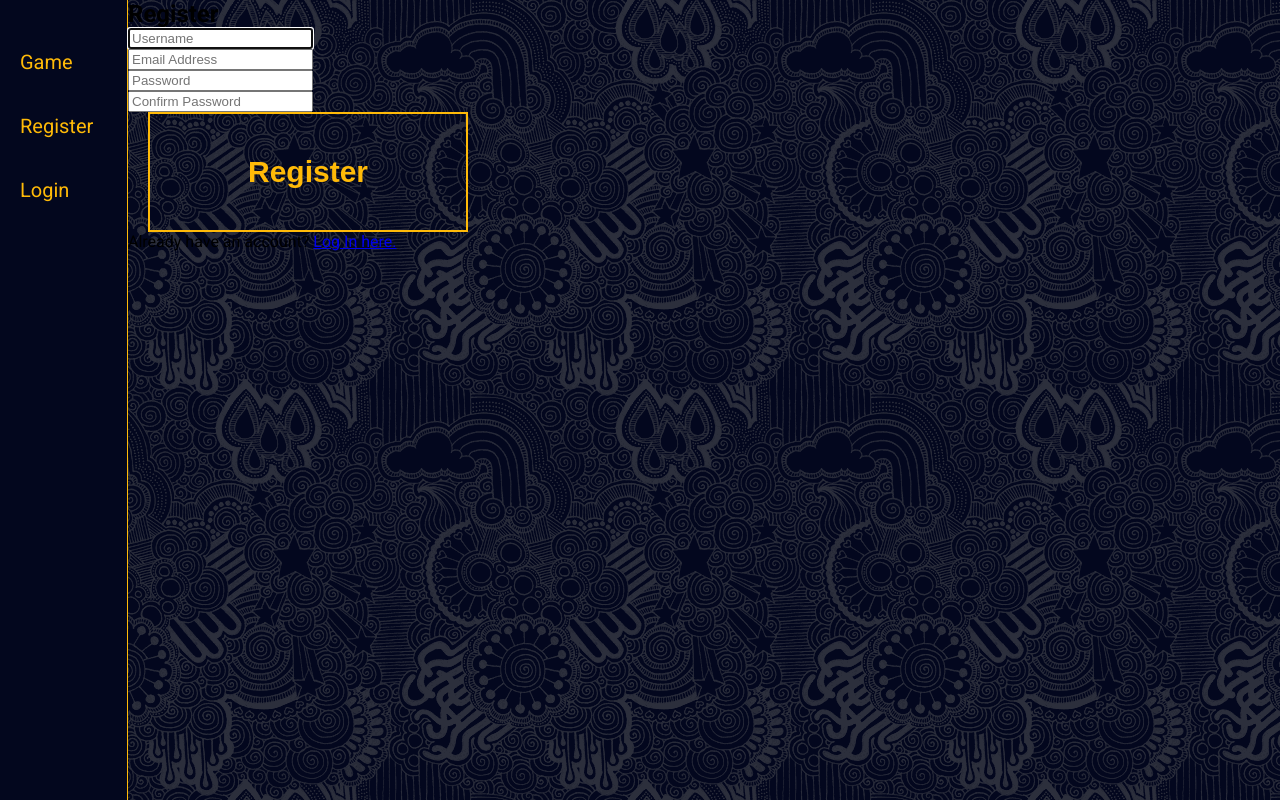
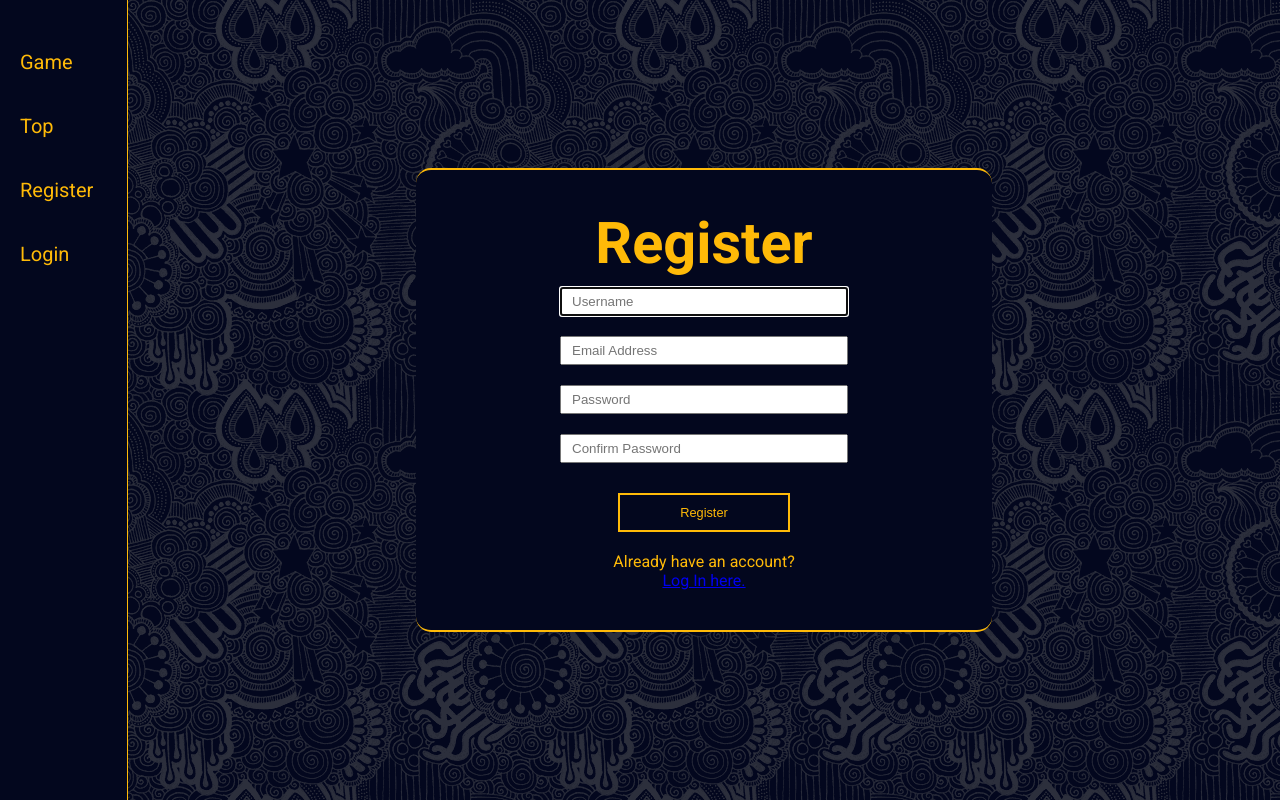
Before and after one commit to AlexeyPe/Vue-Clicker.github.io, a Django app: page /register in a window 1280 px wide. Run offline with Django 3.2, Linux system fonts and the light colour scheme.

Commit message:
Small changes

```diff
--- a/clicker/static/clicker/style.css
+++ b/clicker/static/clicker/style.css
@@ -77,10 +77,63 @@ h1,h2,h3,h4,h5,h6,p {
 /* ====== Container ====== */
 .container {
     width: 100%;
-    max-width: 1200px;
+    height: 100%;
+    display: flex;
+    flex-direction: column;
+    align-items: center;
+    justify-content: center;
+}
+/* == top ==*/
+.top {
+    width: 50%;
+    height: 50%;
+    background-color: #03071E;
+
+}
+/* == login or register ==*/
+.form {
+    width: 50%;
+    height: auto;
+    padding: 40px 0;
+    max-height: 100vh;
+    background-color: #03071E;
+    color: #FFBA08;
+
+    border-top: 2px solid #FFBA08;
+    border-bottom: 2px solid #FFBA08;
+    border-radius: 15px;
+}
+.form__inner {
+    display: flex;
+    flex-direction: column;
+    align-items: center;
+    justify-content: center;
+    height: 100%;
+    width: 50%;
     margin: 0 auto;
 }
-
+form {
+    width: 100%;
+    display: flex;
+    flex-direction: column;
+    justify-content: center;
+}
+form .btn {
+    width: 60%;
+    height: 3vw;
+    font-size: 1vw;
+    font-weight: 400;
+    align-self: center;
+    margin: 20px 0;
+}
+.form__title {
+    font-size: 3vw;
+}
+.form__input {
+    padding: 5px 10px;
+    margin: 10px auto;
+    width: 100%;
+}
 /* ====== Header ====== */
 .header {
     grid-area: header;
--- a/clicker/templates/clicker/index.html
+++ b/clicker/templates/clicker/index.html
@@ -23,15 +23,10 @@
                         <article class="shop" id="shop">
 
                             <div class="shop__header">
-                                <button class="shop__tab" id="shop__tab" data-tab="#tab_theme">Theme</button>
-
                                 <button class="shop__tab" id="shop__tab" data-tab="#tab_upgrade">Upgrade</button>
                             </div>
 
                             <div class="shop__body">
-                                <article class="shop__items" id="tab_theme">
-                                    No Theme ;C
-                                </article>
 
                                 <article class="shop__items" id="tab_upgrade">
                                     <!-- money profit -->
--- a/clicker/templates/clicker/layout.html
+++ b/clicker/templates/clicker/layout.html
@@ -16,6 +16,7 @@
             <nav class="nav">
                 <div class="nav__inner">
                     <div class="nav__item"><a href="{% url 'index' %}">Game</a></div>
+                    <div class="nav__item"><a href="{% url 'top' %}">Top</a></div>
                     {% if user.is_authenticated %}
                     <div class="nav__item"><a href="{% url 'logout' %}">Logout</a></div>
                     {% else %}
--- a/clicker/templates/clicker/register.html
+++ b/clicker/templates/clicker/register.html
@@ -1,30 +1,28 @@
 {% extends "clicker/layout.html" %}
 
 {% block body %}
-
-    <h2>Register</h2>
 
     {% if message %}
         <div>{{ message }}</div>
     {% endif %}
 
-    <form action="{% url 'register' %}" method="post">
-        {% csrf_token %}
-        <div class="form-group">
-            <input class="form-control" autofocus type="text" name="username" placeholder="Username">
+    <div class="container">
+        <div class="form">
+            <div class="form__inner">
+                <div class="form__title"><h2>Register</h2></div>
+
+                <form action="{% url 'register' %}" method="post">
+                    {% csrf_token %}
+                        <input class="form__input" autofocus type="text" name="username" placeholder="Username">
+                        <input class="form__input" type="email" name="email" placeholder="Email Address">
+                        <input class="form__input" type="password" name="password" placeholder="Password">
+                        <input class="form__input" type="password" name="confirmation" placeholder="Confirm Password">
+                    <input class="btn" type="submit" value="Register">
+                </form>
+
+                Already have an account? <a href="{% url 'login' %}">Log In here.</a>
+            </div>
         </div>
-        <div class="form-group">
-            <input class="form-control" type="email" name="email" placeholder="Email Address">
-        </div>
-        <div class="form-group">
-            <input class="form-control" type="password" name="password" placeholder="Password">
-        </div>
-        <div class="form-group">
-            <input class="form-control" type="password" name="confirmation" placeholder="Confirm Password">
-        </div>
-        <input class="btn btn-primary" type="submit" value="Register">
-    </form>
-
-    Already have an account? <a href="{% url 'login' %}">Log In here.</a>
+    </div>
 
 {% endblock %}
--- a/clicker/urls.py
+++ b/clicker/urls.py
@@ -9,5 +9,6 @@ urlpatterns = [
     path("", views.index, name="index"),
     path("login", views.login_view, name="login"),
     path("logout", views.logout_view, name="logout"),
-    path("register", views.register, name="register")
+    path("register", views.register, name="register"),
+    path("top", views.top, name="top"),
 ]
--- a/clicker/views.py
+++ b/clicker/views.py
@@ -61,3 +61,6 @@ def register(request):
         return HttpResponseRedirect(reverse("index"))
     else:
         return render(request, "clicker/register.html")
+
+def top(request):
+    return render(request, "clicker/top.html")
--- a/project5/settings.py
+++ b/project5/settings.py
@@ -25,7 +25,7 @@ SECRET_KEY = '13kl@xtukpwe&xj2xoysxe9_6=tf@f8ewxer5n&ifnd46+6$%8'
 # SECURITY WARNING: don't run with debug turned on in production!
 DEBUG = True
 
-ALLOWED_HOSTS = ['127.0.0.2']
+ALLOWED_HOSTS = []
 
 
 # Application definition
```
Also changed, not shown: clicker/templates/clicker/login.html (+15 -13 lines), clicker/templates/clicker/top.html (added, +18 -0 lines), clicker/static/clicker/script.js (line endings or trailing spaces), db.sqlite3.
